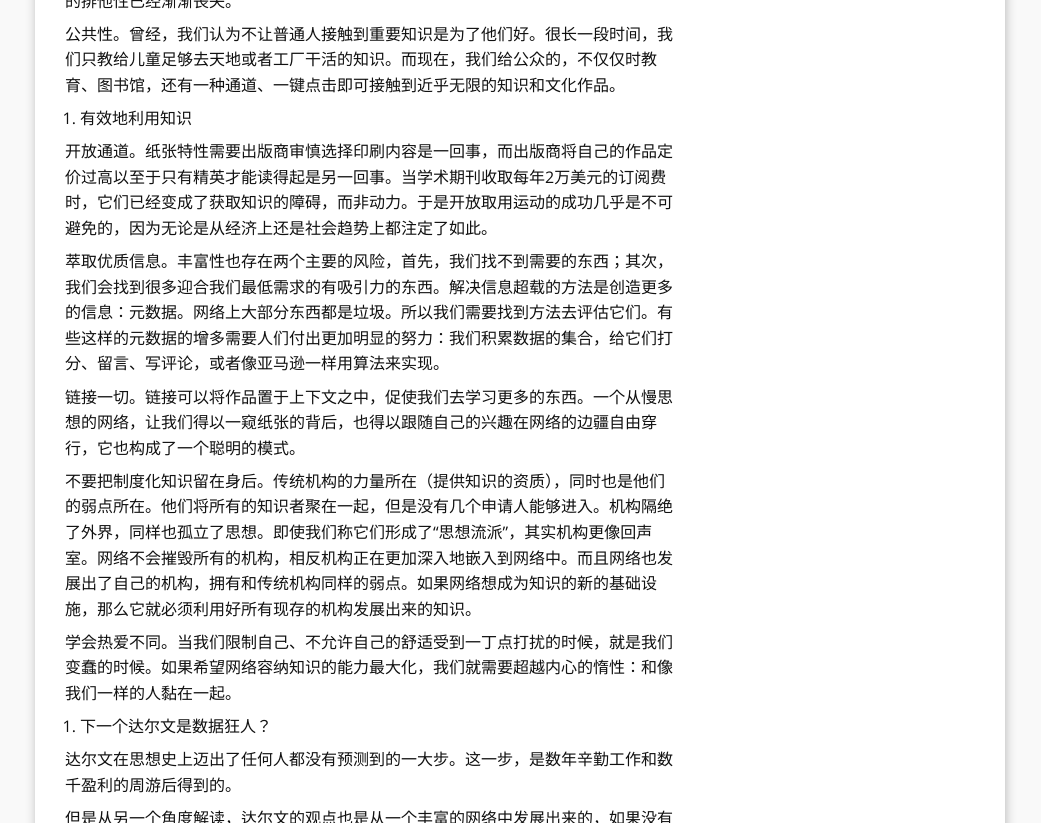
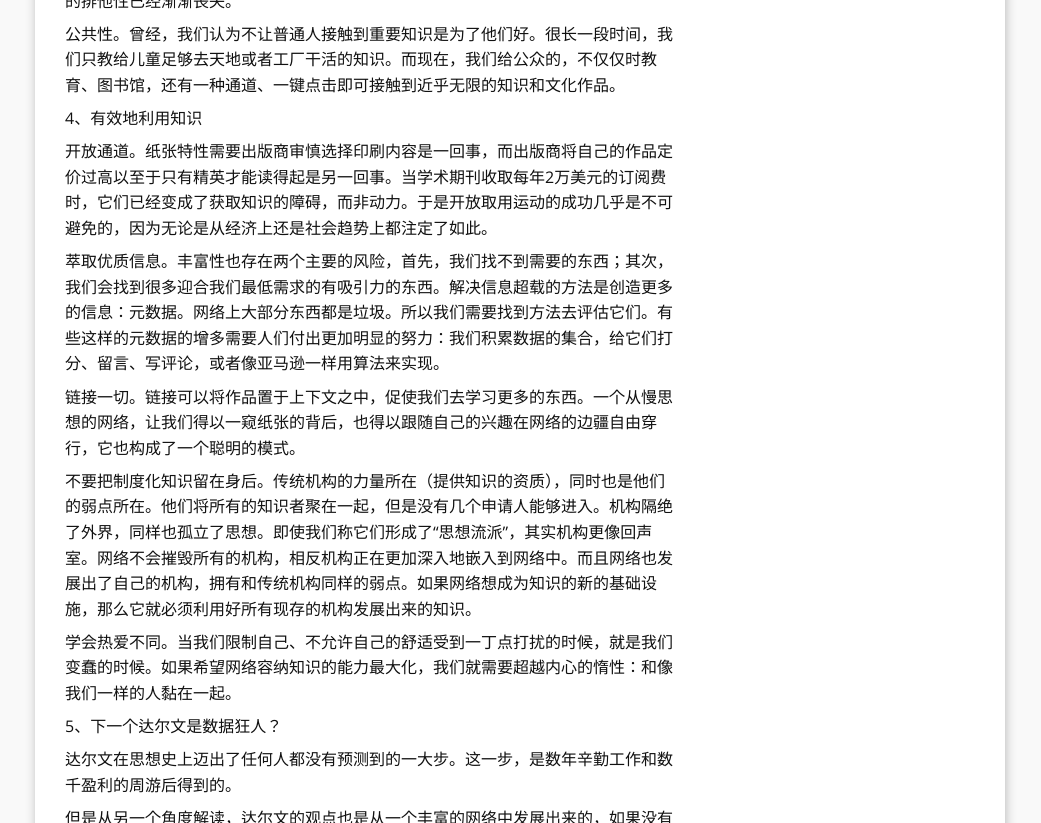
Before and after one commit to yihaozou/yihaozou.github.io, a Jekyll site: the page built from _posts/2015-07-30-too_big_too_know.markdown, in a window 1280 px wide and 1400 px high, scrolled down 2414 px. Shown: the part 164-987 px from the top of the window, without its empty margins (120-1161 px from the left). Built offline with Jekyll 4.4.1, drawn with Linux system fonts in a browser that asks for light colours; comment, search, counter and statistics services are not loaded.

Commit message:
edit post

```diff
--- a/_posts/2015-07-30-too_big_too_know.markdown
+++ b/_posts/2015-07-30-too_big_too_know.markdown
@@ -88,7 +88,7 @@ categories: 读书
 公共性。曾经，我们认为不让普通人接触到重要知识是为了他们好。很长一段时间，我们只教给儿童足够去天地或者工厂干活的知识。而现在，我们给公众的，不仅仅时教育、图书馆，还有一种通道、一键点击即可接触到近乎无限的知识和文化作品。
 
 
-4. 有效地利用知识
+4、有效地利用知识
 
 
 开放通道。纸张特性需要出版商审慎选择印刷内容是一回事，而出版商将自己的作品定价过高以至于只有精英才能读得起是另一回事。当学术期刊收取每年2万美元的订阅费时，它们已经变成了获取知识的障碍，而非动力。于是开放取用运动的成功几乎是不可避免的，因为无论是从经济上还是社会趋势上都注定了如此。
@@ -108,7 +108,7 @@ categories: 读书
 
 
 
-5. 下一个达尔文是数据狂人？
+5、下一个达尔文是数据狂人？
 
 
 达尔文在思想史上迈出了任何人都没有预测到的一大步。这一步，是数年辛勤工作和数千盈利的周游后得到的。
```
Also changed, not shown: 3 other files.
